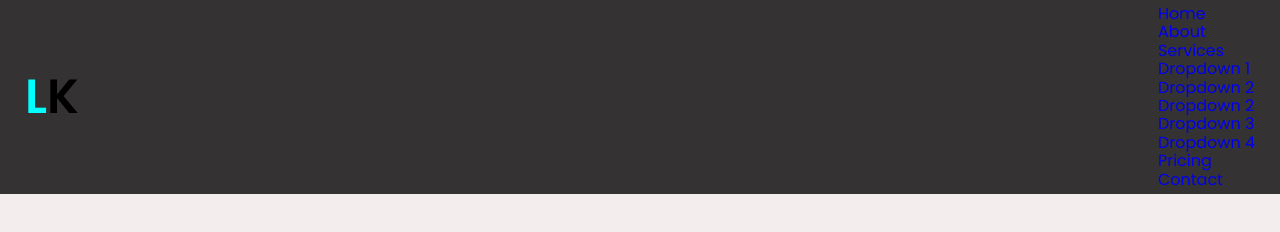
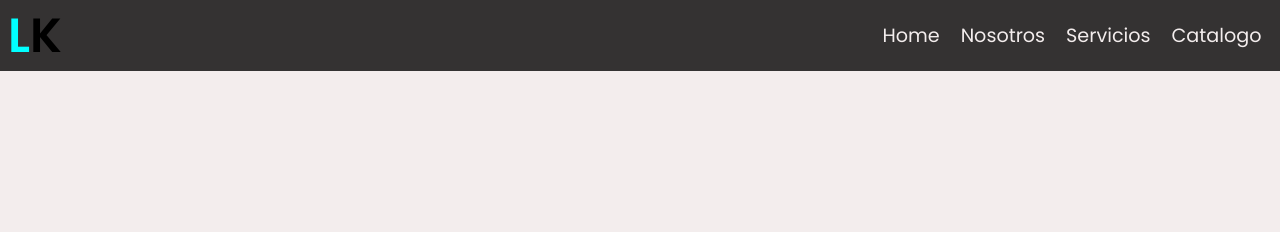
Before and after one commit to Alberto170/ImpresionesLK, a plain HTML site: page index.html in a window 1280 px wide. Drawn offline with Linux system fonts and the light colour scheme.

Commit message:
Empezando Navegacion

```diff
--- a/css/style.css
+++ b/css/style.css
@@ -1,4 +1,4 @@
-/* Variables CSS */
+/* VARIABLES */
 :root {
     --primary-color: #e65100;
     --secondary-color: #0be662;
@@ -7,7 +7,7 @@
     --font-family: 'Poppins', sans-serif;
 }
 
-/* Utilidades */
+/* UTILIDADES */
 * {
     margin: 0;
     padding: 0;
@@ -26,32 +26,35 @@ img {
     max-width: 100%;
 }
 
-/* Start */
+.container {
+    max-width: 80rem;
+    margin: 0 auto 0 auto;
+    /* background-color: var(--white); */
+}
+
+/* START */
 html {
     font-size: 62.%;
-    background-color: var(--white);
-    font-family: var(--font-family);
 }
 
 body {
     /* 1rem = 10px */
     font-size: 16px;
+    font-family: var(--font-family);
+    background-color: var(--white);
 }
 
-.container {
-    margin: 0 20px 0 20px;
-    padding: 5px;
-}
-
-/* Header */
+/* HEADER */
 header {
     background-color: var(--black);
 }
 
-.nav-container{
+/* Nav */
+.nav-container {
     display: flex;
     justify-content: space-between;
     align-items: center;
+    padding: .5rem;
 }
 
 .logo {
@@ -59,6 +62,28 @@ header {
     font-weight: 600;
 }
 
-.L{
+.L {
     color: aqua;
 }
+
+.nav-principal-container {
+    width: 25rem;
+    display: flex;
+
+}
+
+.nav-principal-item {
+    font-size: 1.2rem;
+    margin: auto;
+}
+
+.nav-principal-item>a {
+    color: var(--white);
+}
+
+.nav-principal-item>a:hover {
+    padding: .5rem;
+    border-radius: .5rem;
+    color: var(--black);
+    background-color: var(--primary-color);
+}
--- a/index.html
+++ b/index.html
@@ -5,36 +5,25 @@
     <meta charset="UTF-8">
     <meta http-equiv="X-UA-Compatible" content="IE=edge">
     <meta name="viewport" content="width=device-width, initial-scale=1.0">
+    <link rel="stylesheet" href="css/normalize.css">
     <link rel="preconnect" href="https://fonts.googleapis.com">
     <link rel="preconnect" href="https://fonts.gstatic.com" crossorigin>
     <link
         href="https://fonts.googleapis.com/css2?family=Poppins:ital,wght@0,100;0,300;0,400;0,600;0,700;0,800;0,900;1,100;1,300;1,500;1,600;1,700;1,800;1,900&display=swap"
         rel="stylesheet">
-    <link rel="stylesheet" href="css/normalize.css">
     <link rel="stylesheet" href="css/style.css">
     <title>Document</title>
 </head>
 
 <body>
     <header>
-        <div class="container nav-container">
+        <div class="nav-container container ">
             <p class="logo"><span class="L">L</span><span class="k">K</span></p>
-            <nav>
-                <li><a href="/">Home</a></li>
-                <li><a href="/">About</a></li>
-                <li class="services">
-                    <a href="/">Services</a>
-                    <!-- DROPDOWN MENU -->
-                    <ul class="dropdown">
-                      <li><a href="/">Dropdown 1 </a></li>
-                      <li><a href="/">Dropdown 2</a></li>
-                      <li><a href="/">Dropdown 2</a></li>
-                      <li><a href="/">Dropdown 3</a></li>
-                      <li><a href="/">Dropdown 4</a></li>
-                    </ul>
-                  </li>
-                  <li><a href="/">Pricing</a></li>
-                  <li><a href="/">Contact</a></li>
+            <nav class="nav-principal-container">
+                <li class="nav-principal-item"><a href="/">Home</a></li>
+                <li class="nav-principal-item"><a href="/">Nosotros</a></li>
+                <li class="nav-principal-item"><a href="/">Servicios</a></li>
+                <li class="nav-principal-item"><a href="/">Catalogo</a></li>
             </nav>
         </div>
     </header>
```
